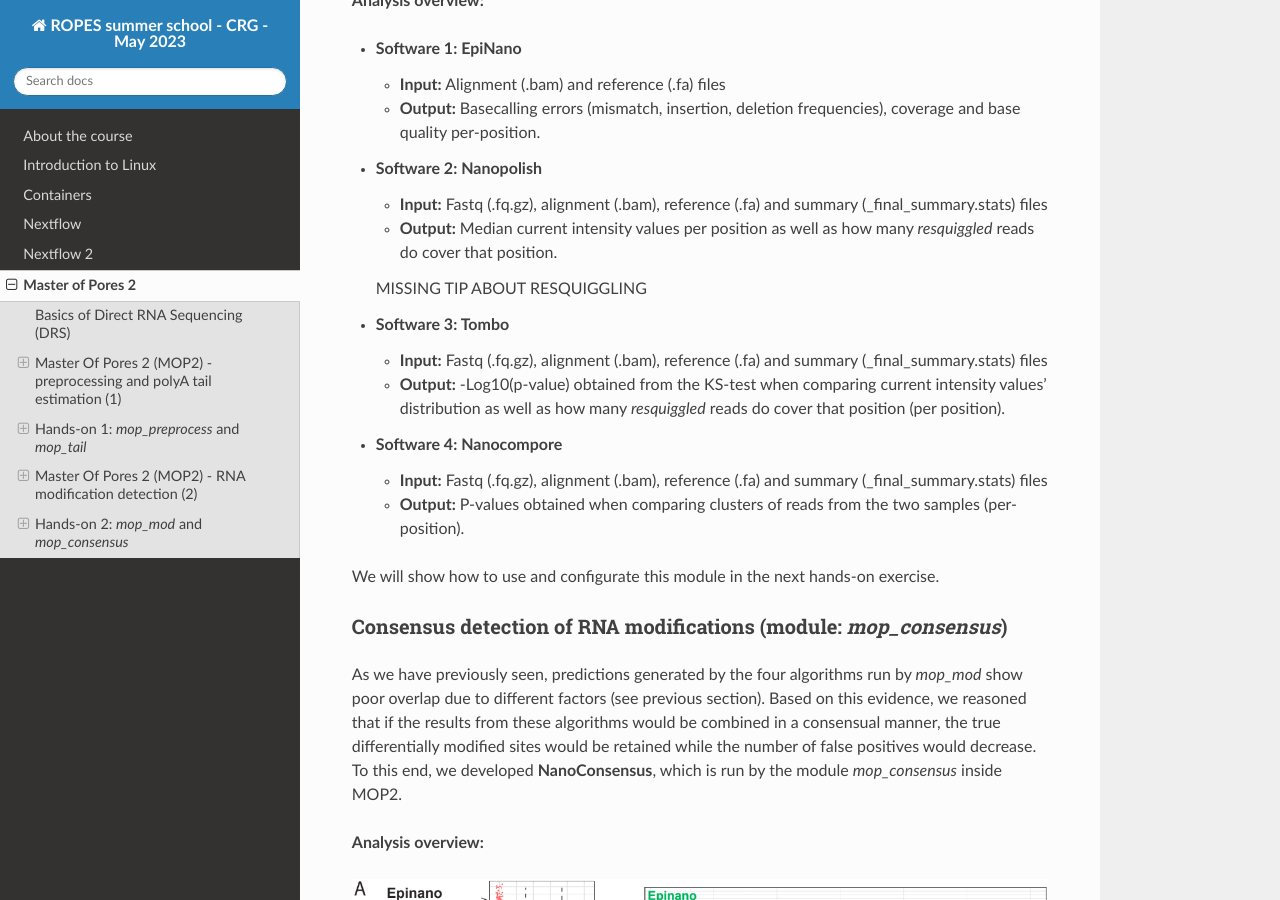
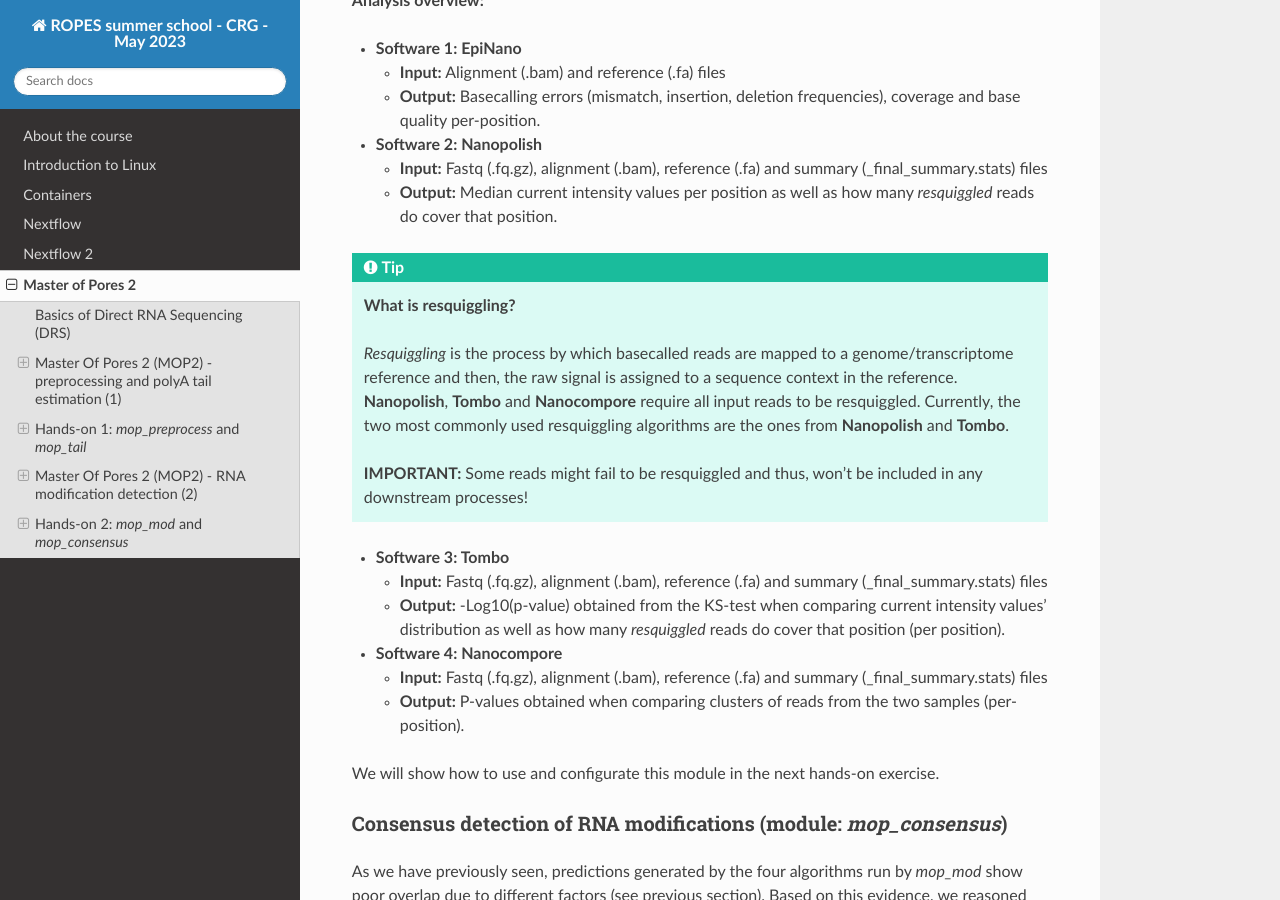
Before and after one commit to biocorecrg/ropes-linux-mop2-2023, a Sphinx documentation site: the page built from docs/mop2_practical.rst, in a window 1280 px wide and 900 px high, scrolled down 15072 px. Built offline with Sphinx 7.4.7 and the Read the Docs theme 2.0.0, drawn with Linux system fonts in a browser that asks for light colours.

Commit message:
Update mop2_practical.rst

```diff
--- a/docs/mop2_practical.rst
+++ b/docs/mop2_practical.rst
@@ -563,7 +563,12 @@ When using these algorithms, it is important to be aware of their limitations (a
   - **Input:** Fastq (.fq.gz), alignment (.bam), reference (.fa) and summary (_final_summary.stats) files
   - **Output:** Median current intensity values per position as well as how many *resquiggled* reads do cover that position.
 
-  MISSING TIP ABOUT RESQUIGGLING
+.. tip::
+  **What is resquiggling?**
+
+  *Resquiggling* is the process by which basecalled reads are mapped to a genome/transcriptome reference and then, the raw signal is assigned to a sequence context in the reference. **Nanopolish**, **Tombo** and **Nanocompore** require all input reads to be resquiggled. Currently, the two most commonly used resquiggling algorithms are the ones from **Nanopolish** and **Tombo**.
+
+  **IMPORTANT:** Some reads might fail to be resquiggled and thus, won't be included in any downstream processes!
 
 - **Software 3: Tombo**
 
```
